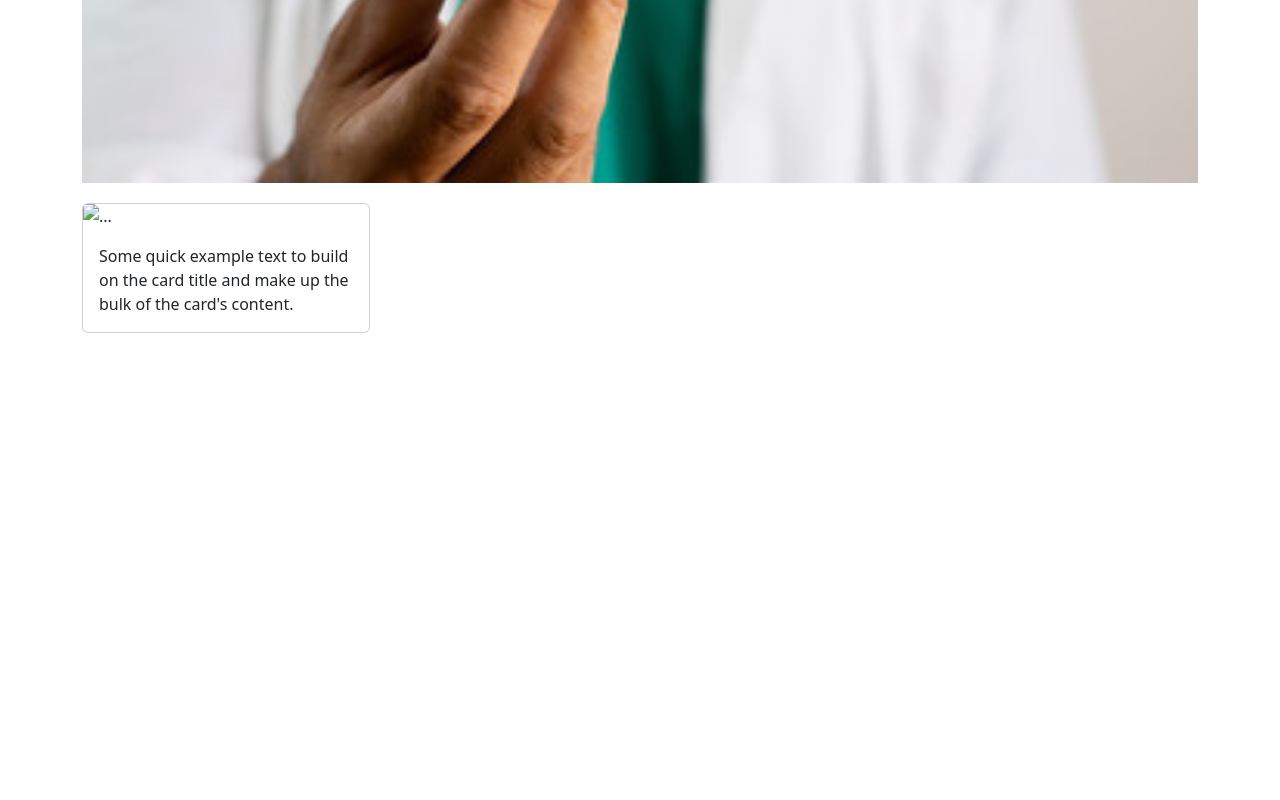
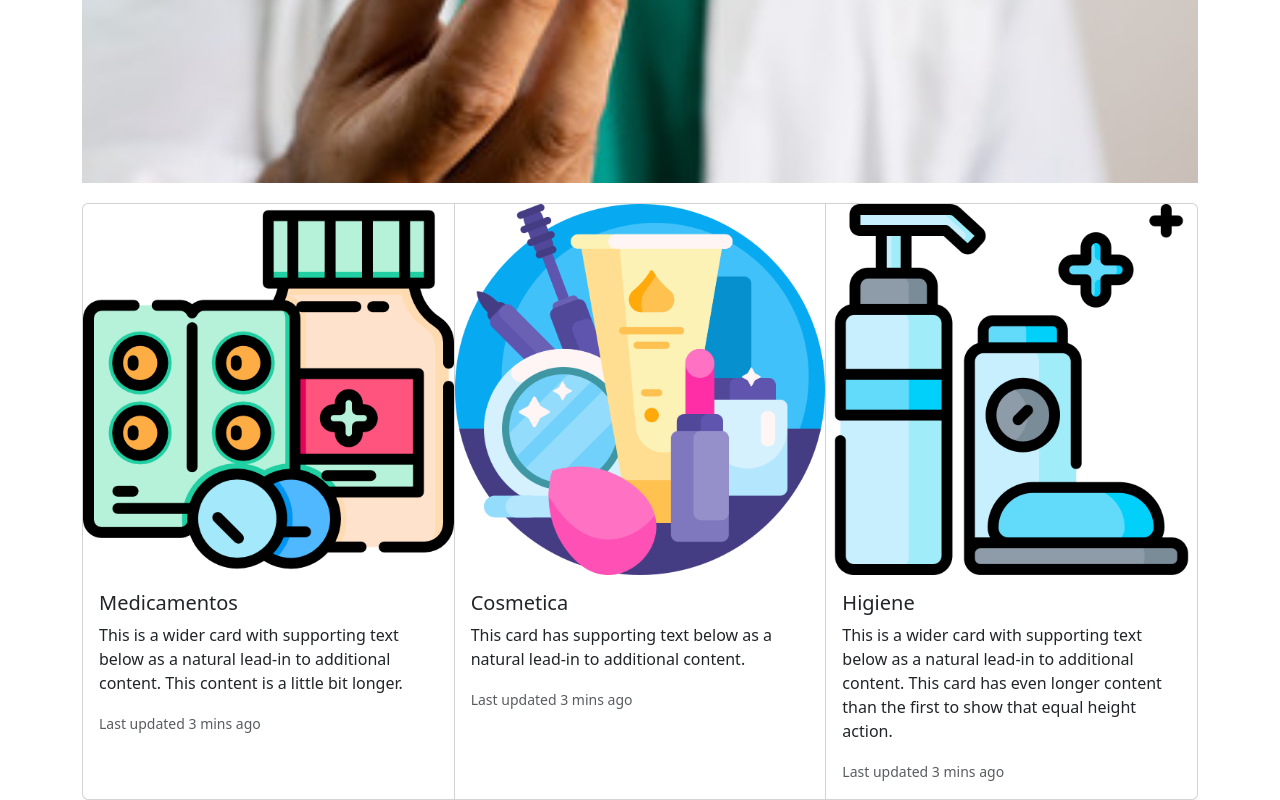
Before and after one commit to JoelArg02/Farmacia, a plain HTML site: page index.html in a window 1280 px wide. Shown: the part 617-1417 px from the top of the page. Before the commit the page ends 950 px from the top, so only its background shows below. Drawn offline with nearby package versions, Linux system fonts and the light colour scheme.

Commit message:
Se agrego cartas grupales acerca de medicamentos

```diff
--- a/css/estilo_index.css
+++ b/css/estilo_index.css
@@ -12,6 +12,6 @@
 	object-fit: cover; /* Ajusta la imagen para cubrir completamente el contenedor */
 }
 
-.card{
+.card-group{
 	margin-top: 20px;
 }
--- a/index.html
+++ b/index.html
@@ -83,13 +83,34 @@
         <span class="visually-shidden">Next</span>
       </button>
     </div>
-    <div class="card" style="width: 18rem;">
-      <img src="..." class="card-img-top" alt="...">
-      <div class="card-body">
-        <p class="card-text">Some quick example text to build on the card title and make up the bulk of the card's
-          content.</p>
-      </div>
+   <div class="card-group">
+  <div class="card">
+    <img src="img/medicamento.png" class="card-img-top" alt="...">
+    <div class="card-body">
+      <h5 class="card-title">Medicamentos</h5>
+      <p class="card-text">This is a wider card with supporting text below as a natural lead-in to additional content. This content is a little bit longer.</p>
+      <p class="card-text"><small class="text-body-secondary">Last updated 3 mins ago</small></p>
     </div>
+  </div>
+  <div class="card">
+    <img src="img/productos-cosmeticos.png" class="card-img-top" alt="...">
+    <div class="card-body">
+      <h5 class="card-title">Cosmetica</h5>
+      <p class="card-text">This card has supporting text below as a natural lead-in to additional content.</p>
+      <p class="card-text"><small class="text-body-secondary">Last updated 3 mins ago</small></p>
+    </div>
+  </div>
+  <div class="card">
+    <img src="img/higiene-personal.png" class="card-img-top" alt="...">
+    <div class="card-body">
+      <h5 class="card-title">Higiene</h5>
+      <p class="card-text">This is a wider card with supporting text below as a natural lead-in to additional content. This card has even longer content than the first to show that equal height action.</p>
+      <p class="card-text"><small class="text-body-secondary">Last updated 3 mins ago</small></p>
+    </div>
+  </div>
+</div>
+
+
 </body>
 
 </html>
```
Also changed, not shown: img/higiene-personal.png (added), img/medicamento.png (added), img/productos-cosmeticos.png (added), img/veterinario.png (added).
